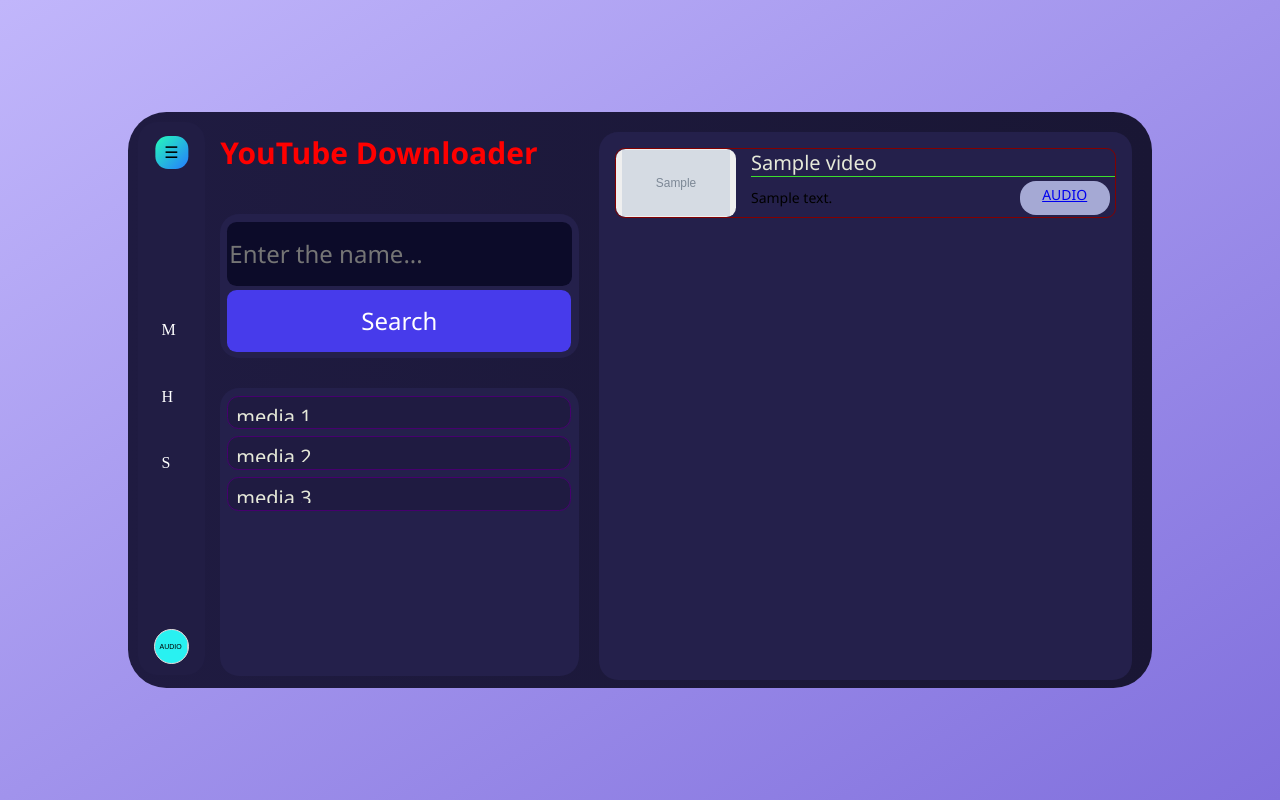
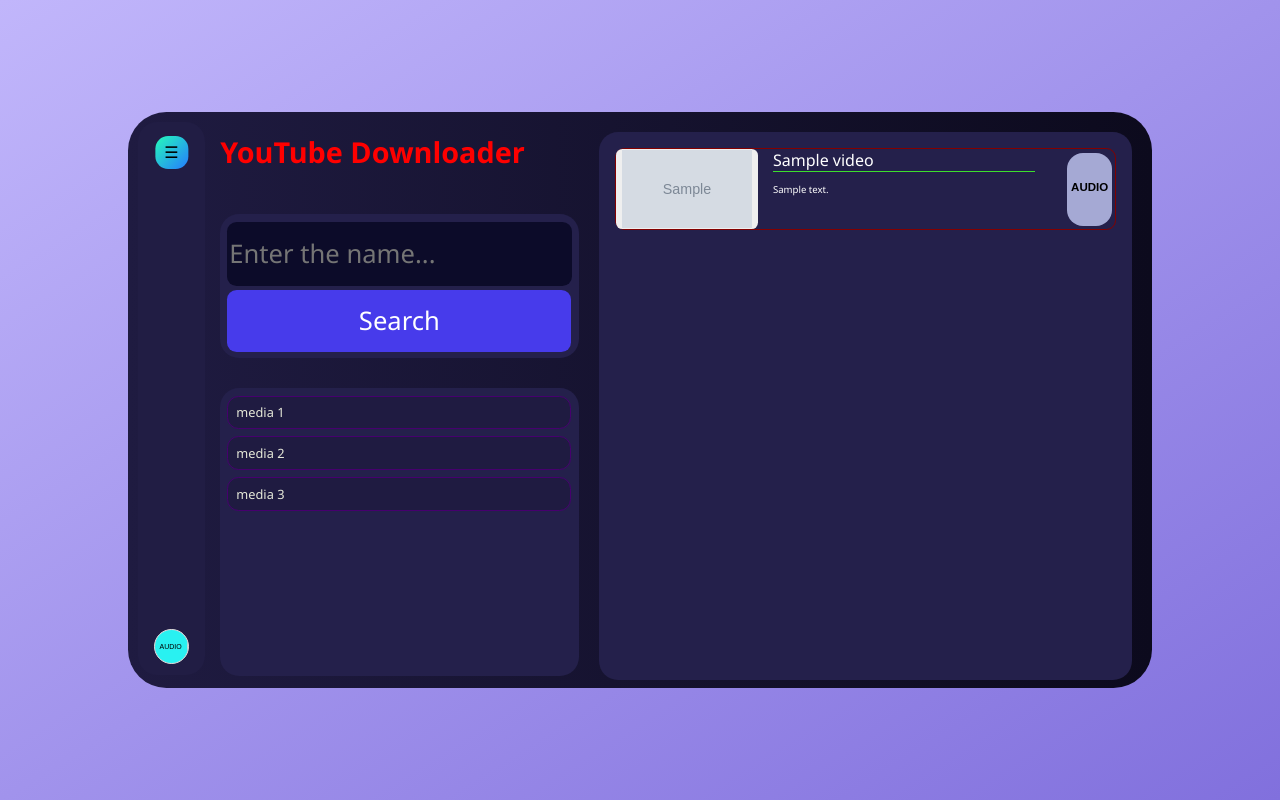
Before and after one commit to chinmaykrishnroy/YouTubeDownloader, a Flask app: template beta/v2.2/templates/results.html in a window 1280 px wide. Run offline with Flask 3, Linux system fonts and the light colour scheme; the template is opened without the code that fills it: most values are stand-ins (such as "Sample title", 1, 10 or a date in 2020); grey boxes marked "Sample" are stand-in pictures.

Commit message:
Update results.html

```diff
--- a/beta/v2.2/templates/results.html
+++ b/beta/v2.2/templates/results.html
@@ -38,7 +38,7 @@
             /* Height is set to 0 to start with */
             padding-bottom: 45%;
             /* 16:9 aspect ratio, calculated as (9 / 16) * 80% */
-            background: linear-gradient(to right, #1F1B41, #191634);
+            background: linear-gradient(to right, #1F1B41, #0c0a1d);
             position: absolute;
             top: 50%;
             left: 50%;
@@ -82,7 +82,7 @@
             height: 43.25%;
             position: absolute;
             font-family: 'Segoe UI', sans-serif;
-            font-size: 24px;
+            font-size: 2vw;
             color: white;
             background-color: rgb(12, 11, 41);
             border: 0px;
@@ -95,7 +95,7 @@
             margin: 19% 2% 0% 0%;
             position: absolute;
             font-family: 'Segoe UI', sans-serif;
-            font-size: 24px;
+            font-size: 2vw;
             color: white;
             background-color: #473beb;
             border: 0px;
@@ -171,7 +171,6 @@
         }
 
         #resultspace {
-            overflow-y: auto;
             overflow-x: hidden;
             width: 52%;
             /* 10% of the rectangle's width */
@@ -202,43 +201,53 @@
         .thumbnail-button {
             border-right: 1px solid #cccccc;
             cursor: pointer;
-            width: 120px;
-            height: 68px;
+            width: 142px;
+            height: 80px;
             margin-right: 3%;
             border: 0px;
-            border-radius: 0.75vw;
+            border-radius: 0.5vw;
         }
 
         .video-info {
-            text-wrap: nowrap;
-            text-overflow: ellipsis;
             flex-grow: 1;
             display: flex;
             flex-direction: column;
             justify-content: center;
+            white-space: nowrap;
+            overflow: hidden;
+            text-overflow: ellipsis;
+            max-width: calc(100% - 150px);
         }
 
         .video-title {
-            overflow: hidden;
             font-family: 'Segoe UI', sans-serif;
-            font-size: 20px;
-            color: #e6e9d9;
+            font-size: 1.25vw;
+            color: #ffffff;
             margin-bottom: 3%;
             border-bottom: 1px solid #3cdf2d;
+            white-space: nowrap;
+            overflow: hidden;
+            text-overflow: ellipsis;
+            max-width: calc(100% - 80px);
         }
 
         .video-description {
             font-family: 'Segoe UI', sans-serif;
-            font-size: 14px;
+            font-size: .75vw;
+            color: #ffffff;
             font-weight: lighter;
+            white-space: nowrap;
+            overflow: hidden;
+            text-overflow: ellipsis;
+            max-width: calc(100% - 80px);
             /* padding-top: 5px; */
         }
 
         .audioButton {
             display: inline-block;
-            width: 18%;
+            width: 9%;
             /* 50% of the sidebar's width */
-            height: 50%;
+            height: 92%;
             /* Adjust the height as needed */
             background: #a5a9d4;
             /* Sidebar color */
@@ -248,8 +257,10 @@
             align-items: flex-start;
             position: absolute;
             bottom: 4%;
-            right: 1%;
+            top: 4%;
+            right: 0.5%;
             transition: background-color 0.2s ease;
+            text-decoration: none;
             /* Smooth border color transition */
         }
 
@@ -259,11 +270,13 @@
         }
 
         .audioButtonTxt {
-            font-family: 'Segoe UI', sans-serif;
-            margin-top: 5%;
-            font-size: 14px;
+            font-family: "Montserrat", sans-serif;
+            font-weight: bolder;
+            margin-top: 1.75rem;
+            color: black;
+            font-size: .9vw;
             text-align: center;
-            vertical-align: middle;
+            text-decoration: none;
         }
 
         .medias {
@@ -284,7 +297,7 @@
         .media-title {
             overflow: hidden;
             font-family: 'Segoe UI', sans-serif;
-            font-size: 20px;
+            font-size: 1vw;
             color: #e6e9d9;
             text-align: left;
             margin-bottom: 2%;
@@ -328,7 +341,7 @@
 
         /* Icon styling */
         .button .icon {
-            font-size: 1em;
+            font-size: 1vw;
             color: white;
         }
 
@@ -355,7 +368,7 @@
             margin: 2% 0 1% 9%;
             position: absolute;
             font-family: 'Segoe UI', sans-serif;
-            font-size: 30px;
+            font-size: 2.25vw;
             color: #ff0000;
             /* Neon text color */
         }
@@ -544,15 +557,9 @@
         <div id="sidebar">
             <div id="button" onclick="toggleMenu()">☰
             </div>
-            <div class="sidebar-button">
-                <span class="icon">M</span>
-            </div>
-            <div class="sidebar-button">
-                <span class="icon">H</span>
-            </div>
-            <div class="sidebar-button">
-                <span class="icon">S</span>
-            </div>
+            <ul>
+
+            </ul>
             <label class="switch">
                 <input type="checkbox" name="a_v">
                 <div class="slider slider--0">VIDEO</div>
```
